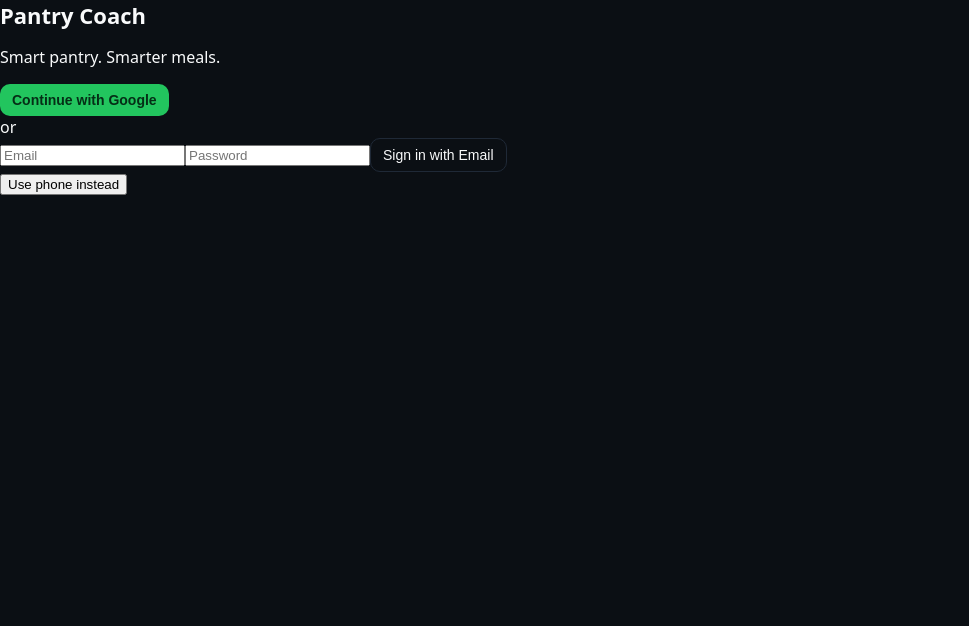
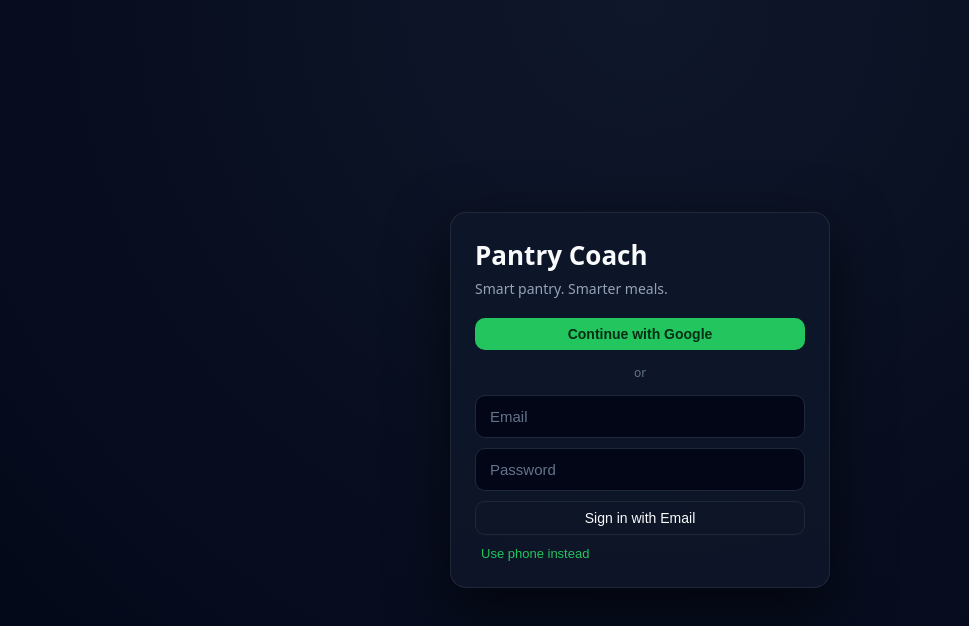
Before and after one commit to choudharymanav13-code/theapp, a Next.js app: page /login in a window 1280 px wide. Shown: the top 626 px of the page, without its empty margins (0-969 px from the left). Built offline with nearby package versions, Linux system fonts and the light colour scheme; no server answers.

Commit message:
Update globals.css

```diff
--- a/src/app/globals.css
+++ b/src/app/globals.css
@@ -343,3 +343,81 @@ h1 {
   color: #fff;
   border: none;
 }
+/* ===== AUTH ===== */
+
+.auth-page {
+  min-height: 100vh;
+  display: flex;
+  align-items: center;
+  justify-content: center;
+  background: radial-gradient(circle at top, #0f172a, #020617);
+  padding: 20px;
+}
+
+.auth-card {
+  width: 100%;
+  max-width: 380px;
+  background: rgba(15, 23, 42, 0.85);
+  border-radius: 16px;
+  padding: 24px;
+  box-shadow: 0 20px 60px rgba(0,0,0,0.6);
+  border: 1px solid rgba(255,255,255,0.08);
+}
+
+.auth-card h1 {
+  margin: 0;
+  font-size: 26px;
+  font-weight: 700;
+}
+
+.auth-sub {
+  margin: 6px 0 20px;
+  font-size: 14px;
+  color: #94a3b8;
+}
+
+.auth-form {
+  display: grid;
+  gap: 10px;
+  margin-top: 10px;
+}
+
+.auth-form input {
+  padding: 12px 14px;
+  border-radius: 10px;
+  border: 1px solid #1e293b;
+  background: #020617;
+  color: #f8fafc;
+  font-size: 15px;
+}
+
+.auth-form input::placeholder {
+  color: #64748b;
+}
+
+.divider {
+  text-align: center;
+  margin: 14px 0;
+  font-size: 12px;
+  color: #64748b;
+}
+
+.btn.full {
+  width: 100%;
+}
+
+.link-btn {
+  background: none;
+  border: none;
+  color: #22c55e;
+  font-size: 13px;
+  margin-top: 10px;
+  cursor: pointer;
+}
+
+.auth-error {
+  margin-top: 12px;
+  font-size: 13px;
+  color: #f87171;
+  text-align: center;
+}
```
